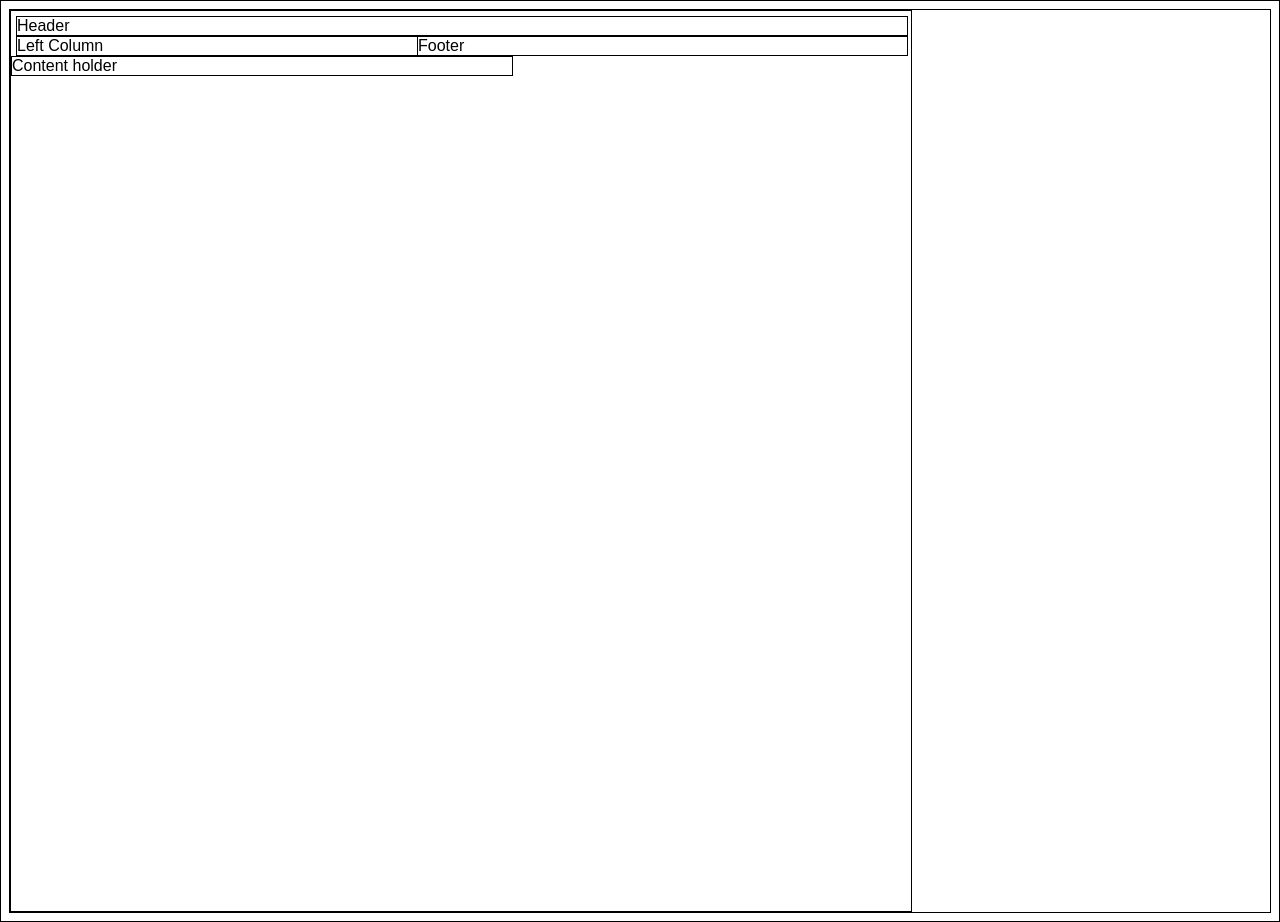
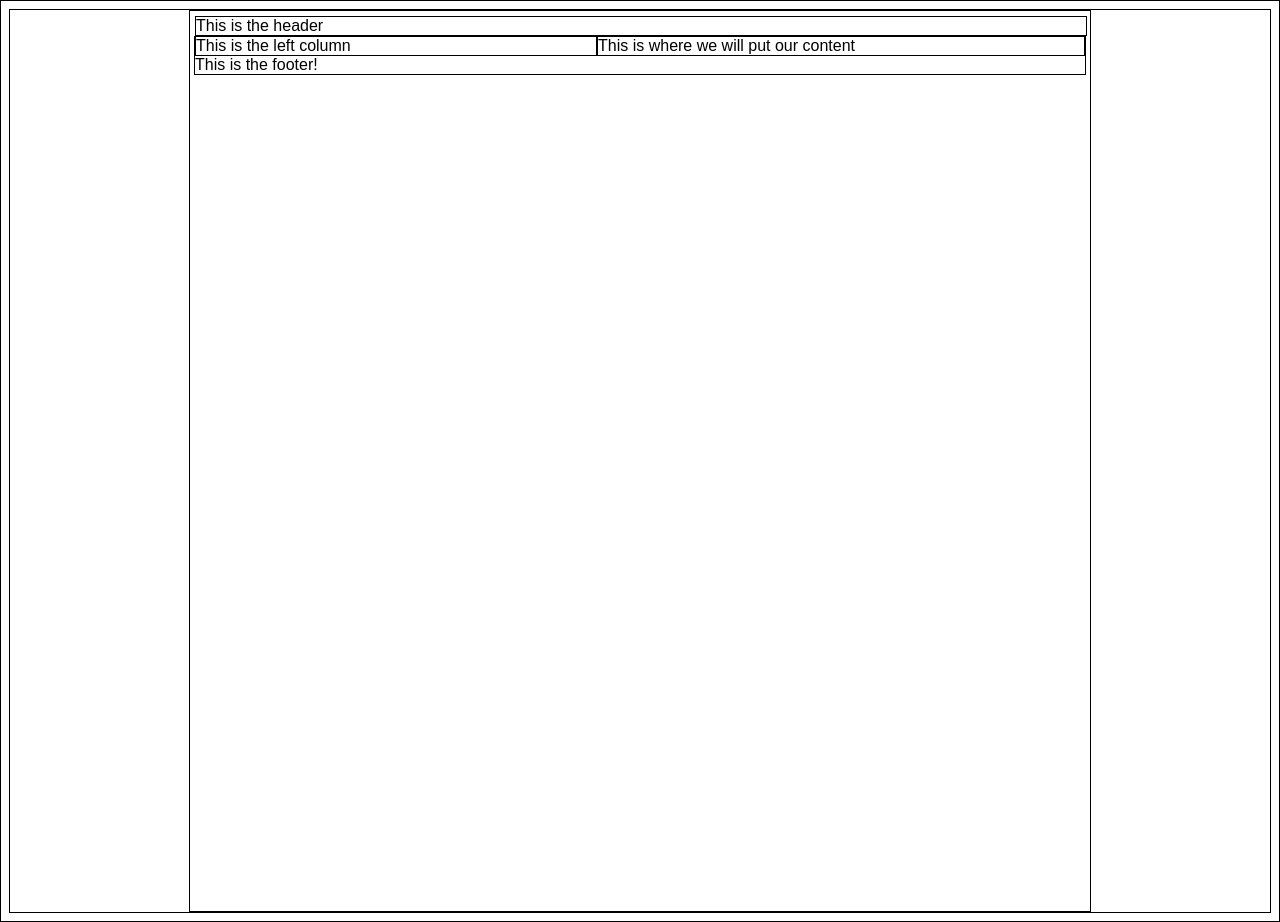
Before and after one commit to samrocksc/samrocksc.github.io, a plain HTML site: page index.html in a window 1280 px wide. Drawn offline with nearby package versions, Linux system fonts and the light colour scheme; a web font is replaced by a local one.

Commit message:
smoothing out css boxes

```diff
--- a/index.html
+++ b/index.html
@@ -8,11 +8,19 @@
         <script src="script.js"></script>
     </head>
     <body>
-        <div id="container">
-    	<div id="header">Header</div>
-    	<div id="left-column">Left Column</div>
-    	<div id="content">Content holder</div>
-    	<div id="footer">Footer</div>
+    <div id="container">
+    	<div id="header">
+            This is the header
+        </div>
+        <div id="left-column">
+            This is the left column
+        </div>
+        <div id="content">
+            This is where we will put our content
+        </div>
+        <div id="footer">
+            This is the footer!
+        </div>
     </div>
     </body>
 </html>
--- a/page.css
+++ b/page.css
@@ -8,6 +8,7 @@ body {
 #container {
 	width: 900px;
 	height: 900px;
+	margin: 0 auto 0 auto;
 }
 #header {
 
@@ -22,13 +23,11 @@ body {
 	margin-left: 5px;
 }
 #content {
-	float: left;
-	width: 500px;
+	float: right;
+	width: 486px;
 	margin-right: 5px;
 }
 #footer {
 	width: 890px;
-	margin-left: 5px;
-	margin-right: 5px;
-	margin-bottom: 5px;
+	margin: 0 auto 0 auto;
 }
--- a/script.js
+++ b/script.js
@@ -1,6 +1 @@
 /*hiding gay id's*/
-$(document).ready(function(){
-  $("#gay").click(function(){
-    $(this).hide();
-  });
-});
```
